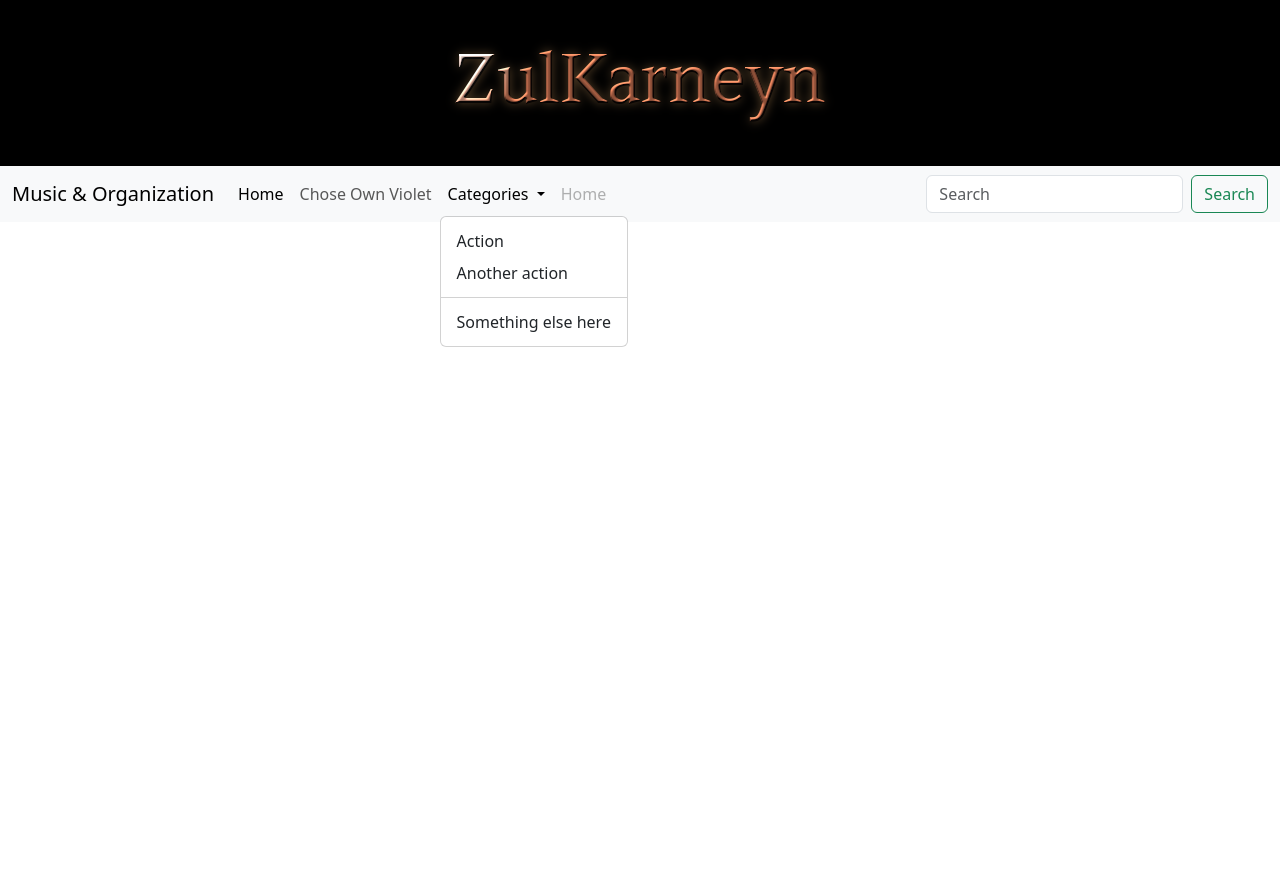
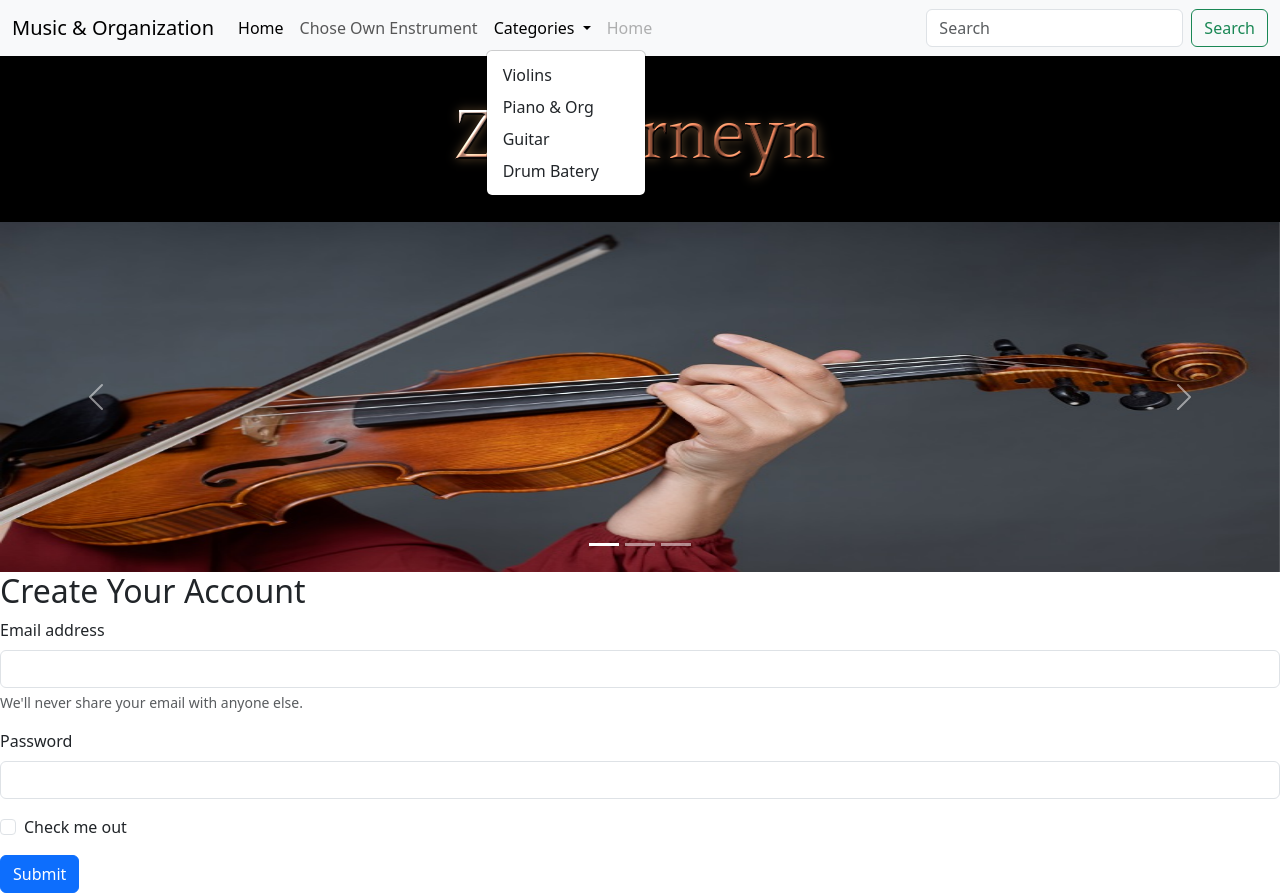
Before and after one commit to cengizhan94/HTML-CSS, a plain HTML site: page Product_landing_page/index.html in a window 1280 px wide. Both pictures are taken after a click on the button "Categories". Before the commit the page ends 800 px from the top, so only its background shows below. Drawn offline with nearby package versions, Linux system fonts and the light colour scheme.

Commit message:
added carousel and form

```diff
--- a/Product_landing_page/index.html
+++ b/Product_landing_page/index.html
@@ -1,24 +1,24 @@
 <!DOCTYPE html>
 <html lang="en">
+
 <head>
     <meta charset="UTF-8">
     <meta name="viewport" content="width=device-width, initial-scale=1.0">
-    <link href="https://cdn.jsdelivr.net/npm/bootstrap@5.3.0/dist/css/bootstrap.min.css" rel="stylesheet" integrity="sha384-9ndCyUaIbzAi2FUVXJi0CjmCapSmO7SnpJef0486qhLnuZ2cdeRhO02iuK6FUUVM" crossorigin="anonymous">
+    <link href="https://cdn.jsdelivr.net/npm/bootstrap@5.3.0/dist/css/bootstrap.min.css" rel="stylesheet"
+        integrity="sha384-9ndCyUaIbzAi2FUVXJi0CjmCapSmO7SnpJef0486qhLnuZ2cdeRhO02iuK6FUUVM" crossorigin="anonymous">
     <link rel="stylesheet" href="styles.css">
     <title>ZulKarneyn</title>
 </head>
+
 <body>
-<div class="logo-wrap">
-    <p id="logo" class="image-logo" itemprop="headline">
-        <a href="#home">
-            <img src="logo.png" alt="zulkarneynlogo" class="Is-is-cached lazyloaded">
-        </a>
-    </p>
-</div>
+    <div id="page-wrapper">
+        <header id="header">
             <nav class="navbar navbar-expand-lg bg-body-tertiary">
                 <div class="container-fluid">
                     <a class="navbar-brand" href="#">Music & Organization</a>
-    <button class="navbar-toggler" type="button" data-bs-toggle="collapse" data-bs-target="#navbarSupportedContent" aria-controls="navbarSupportedContent" aria-expanded="false" aria-label="Toggle navigation">
+                    <button class="navbar-toggler" type="button" data-bs-toggle="collapse"
+                        data-bs-target="#navbarSupportedContent" aria-controls="navbarSupportedContent"
+                        aria-expanded="false" aria-label="Toggle navigation">
                         <span class="navbar-toggler-icon"></span>
                     </button>
                     <div class="collapse navbar-collapse" id="navbarSupportedContent">
@@ -27,17 +27,18 @@
                                 <a class="nav-link active" aria-current="page" href="#">Home</a>
                             </li>
                             <li class="nav-item">
-          <a class="nav-link" href="#">Chose Own Violet</a>
+                                <a class="nav-link" href="#">Chose Own Enstrument</a>
                             </li>
                             <li class="nav-item dropdown">
-          <a class="nav-link dropdown-toggle" href="#" role="button" data-bs-toggle="dropdown" aria-expanded="false">
+                                <a class="nav-link dropdown-toggle" href="#" role="button" data-bs-toggle="dropdown"
+                                    aria-expanded="false">
                                     Categories
                                 </a>
                                 <ul class="dropdown-menu">
-            <li><a class="dropdown-item" href="#">Action</a></li>
-            <li><a class="dropdown-item" href="#">Another action</a></li>
-            <li><hr class="dropdown-divider"></li>
-            <li><a class="dropdown-item" href="#">Something else here</a></li>
+                                    <li><a class="dropdown-item" href="#violets">Violins</a></li>
+                                    <li><a class="dropdown-item" href="#piano-org">Piano & Org </a></li>
+                                    <li><a class="dropdown-item" href="#guitar">Guitar</a></li>
+                                    <li><a href="#drum-batery" class="dropdown-item">Drum Batery</a></li>
                                 </ul>
                             </li>
                             <li class="nav-item">
@@ -51,9 +52,69 @@
                     </div>
                 </div>
             </nav>
+            <div class="logo-wrap">
+                <p id="logo" class="image-logo" itemprop="headline">
+                    <a href="#home">
+                        <img id="header-img" src="logo.png" alt="zulkarneynlogo" class="Is-is-cached lazyloaded">
+                    </a>
+                </p>
+            </div>
+        </header>
+        <div class="container"></div>
+        <section id="hero">
+            <div id="carouselExampleIndicators" class="carousel slide">
+                <div class="carousel-indicators">
+                  <button type="button" data-bs-target="#carouselExampleIndicators" data-bs-slide-to="0" class="active" aria-current="true" aria-label="Slide 1"></button>
+                  <button type="button" data-bs-target="#carouselExampleIndicators" data-bs-slide-to="1" aria-label="Slide 2"></button>
+                  <button type="button" data-bs-target="#carouselExampleIndicators" data-bs-slide-to="2" aria-label="Slide 3"></button>
+                </div>
+                <div class="carousel-inner">
+                  <div class="carousel-item active">
+                    <img src="Violin.jpg" class="d-block w-100" alt="violin" height="350">
+                  </div>
+                  <div class="carousel-item">
+                    <img src="piano.jpg" class="d-block w-100" alt="piano" height="350">
+                  </div>
+                  <div class="carousel-item">
+                    <img src="drum.jpg" class="d-block w-100" alt="drum" height="350">
+                  </div>
+                </div>
+                <button class="carousel-control-prev" type="button" data-bs-target="#carouselExampleIndicators" data-bs-slide="prev">
+                  <span class="carousel-control-prev-icon" aria-hidden="true"></span>
+                  <span class="visually-hidden">Previous</span>
+                </button>
+                <button class="carousel-control-next" type="button" data-bs-target="#carouselExampleIndicators" data-bs-slide="next">
+                  <span class="carousel-control-next-icon" aria-hidden="true"></span>
+                  <span class="visually-hidden">Next</span>
+                </button>
+              </div>
+              <h2>Create Your Account</h2>
+              <form>
+                <div class="mb-3">
+                  <label for="exampleInputEmail1" class="form-label">Email address</label>
+                  <input type="email" class="form-control" id="exampleInputEmail1" aria-describedby="emailHelp">
+                  <div id="emailHelp" class="form-text">We'll never share your email with anyone else.</div>
+                </div>
+                <div class="mb-3">
+                  <label for="exampleInputPassword1" class="form-label">Password</label>
+                  <input type="password" class="form-control" id="exampleInputPassword1">
+                </div>
+                <div class="mb-3 form-check">
+                  <input type="checkbox" class="form-check-input" id="exampleCheck1">
+                  <label class="form-check-label" for="exampleCheck1">Check me out</label>
+                </div>
+                <button type="submit" class="btn btn-primary">Submit</button>
+              </form>
+        </section>
+    </div>
 
 
 
- <script src="https://cdn.jsdelivr.net/npm/bootstrap@5.3.0/dist/js/bootstrap.bundle.min.js" integrity="sha384-geWF76RCwLtnZ8qwWowPQNguL3RmwHVBC9FhGdlKrxdiJJigb/j/68SIy3Te4Bkz" crossorigin="anonymous"></script>
+
+
+    <script src="https://cdn.jsdelivr.net/npm/bootstrap@5.3.0/dist/js/bootstrap.bundle.min.js"
+        integrity="sha384-geWF76RCwLtnZ8qwWowPQNguL3RmwHVBC9FhGdlKrxdiJJigb/j/68SIy3Te4Bkz"
+        crossorigin="anonymous"></script>
 </body>
+
 </html>
```
Also changed, not shown: Product_landing_page/Violin.jpg (added), Product_landing_page/drum.jpg (added), Product_landing_page/guitar.jpg (added), Product_landing_page/piano.jpg (added). Lines whose indentation alone changed are shown as unchanged.
